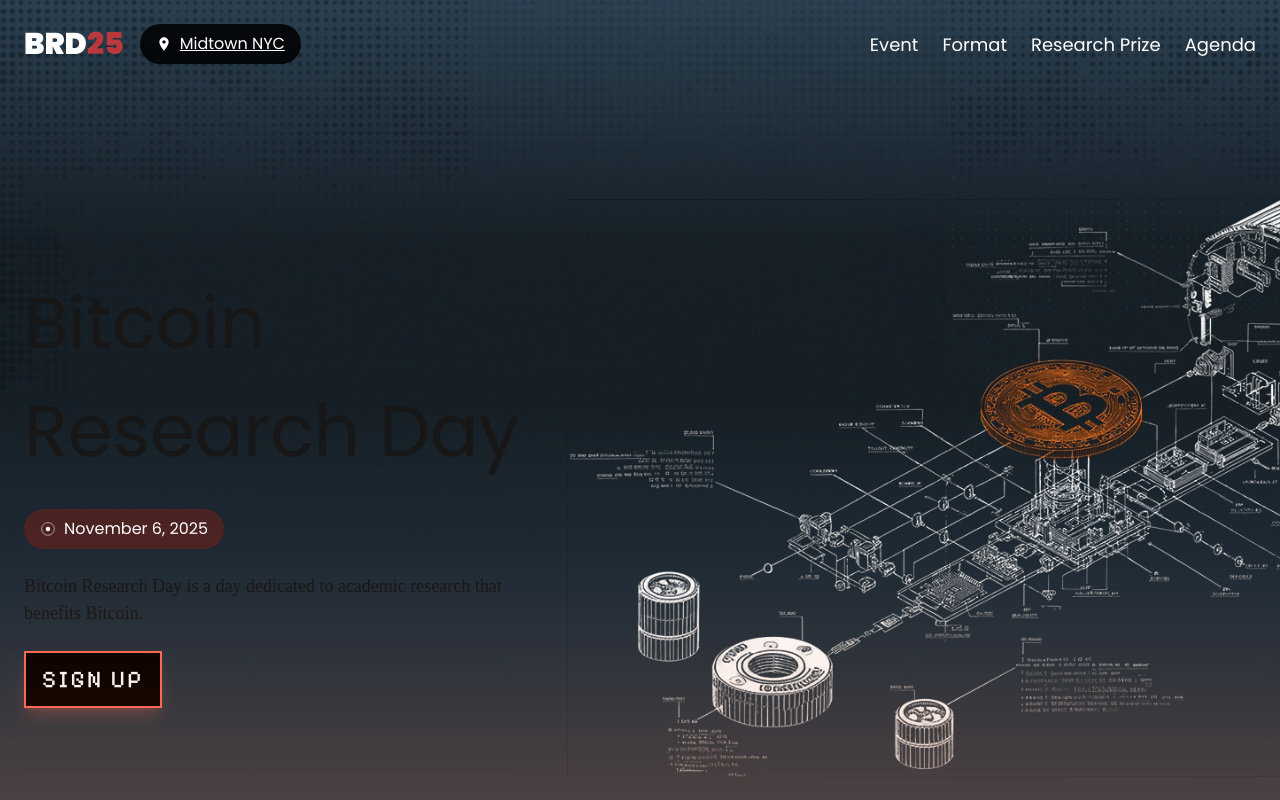
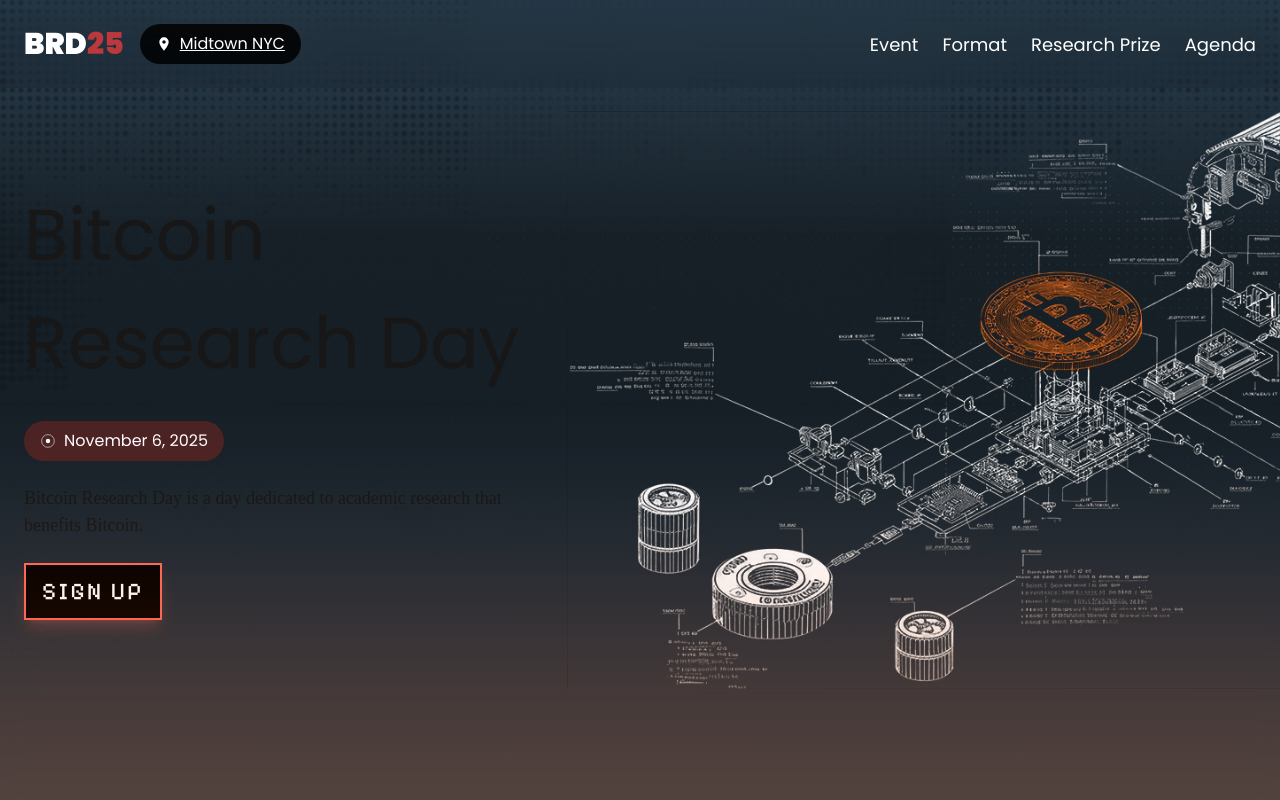
Before and after one commit to chaincodelabs/brd-website, a Next.js app: page / in a window 1280 px wide. Shown: the top 800 px of the page. Built offline with nearby package versions, Linux system fonts and the light colour scheme.

Commit message:
fixed header

```diff
--- a/components/Header.tsx
+++ b/components/Header.tsx
@@ -31,7 +31,7 @@
     }
 
     return(
-        <header className="flex flex-col font-sans gap-2 lg:flex-row items-center lg:justify-between relative z-1">
+        <header className="flex flex-col font-sans gap-2 lg:flex-row items-center lg:justify-between fixed z-2 w-full bg-black/10 backdrop-blur-xl">
             <div className="flex flex-row justify-between w-full items-center p-6 lg:basis-1/3">
                 <div className="flex flex-row gap-4 items-center w-full">
                     <Link href="/" className="font-sans font-black !text-white text-3xl !no-underline">BRD<span className="text-[#BB393C]">25</span></Link>
```
